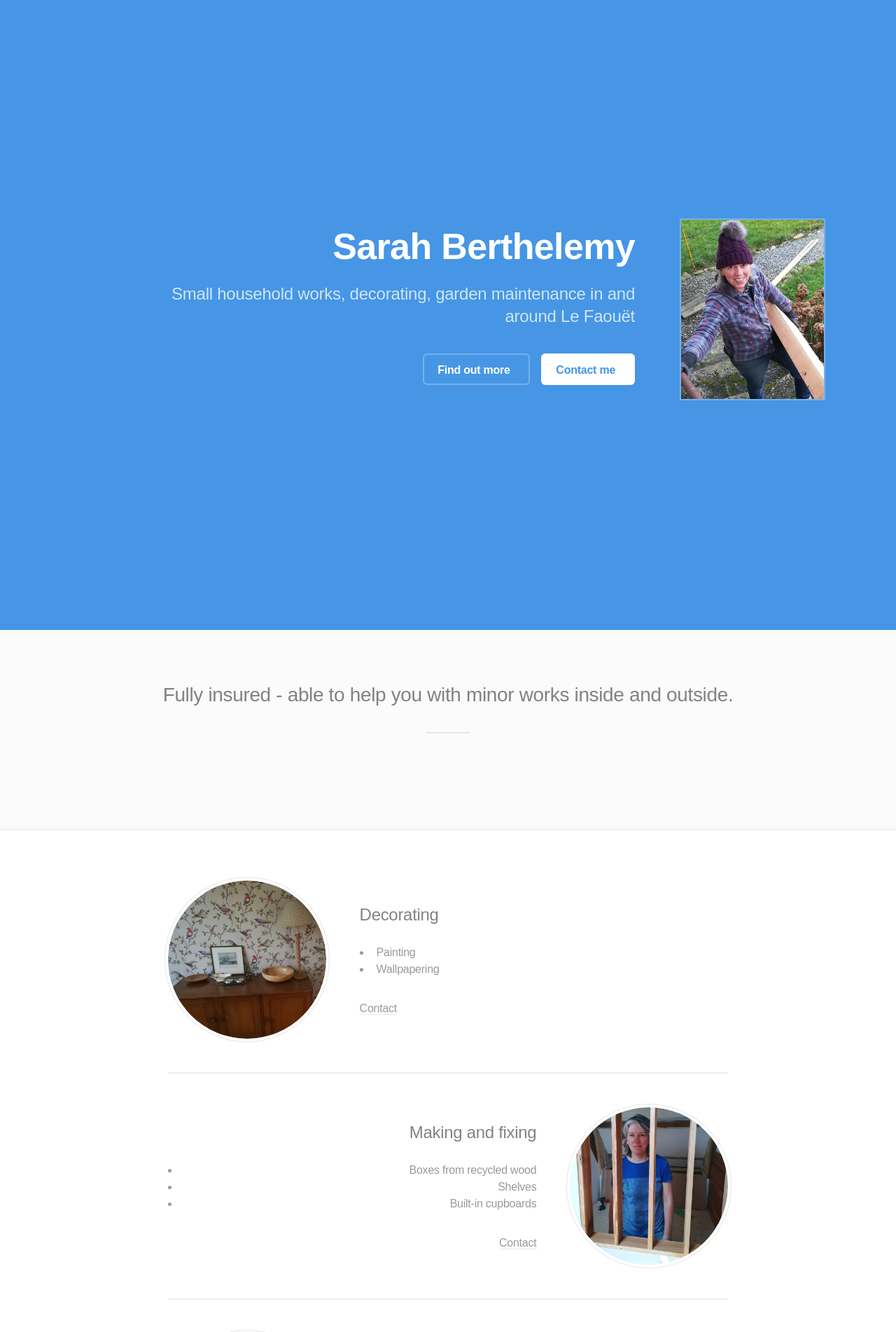
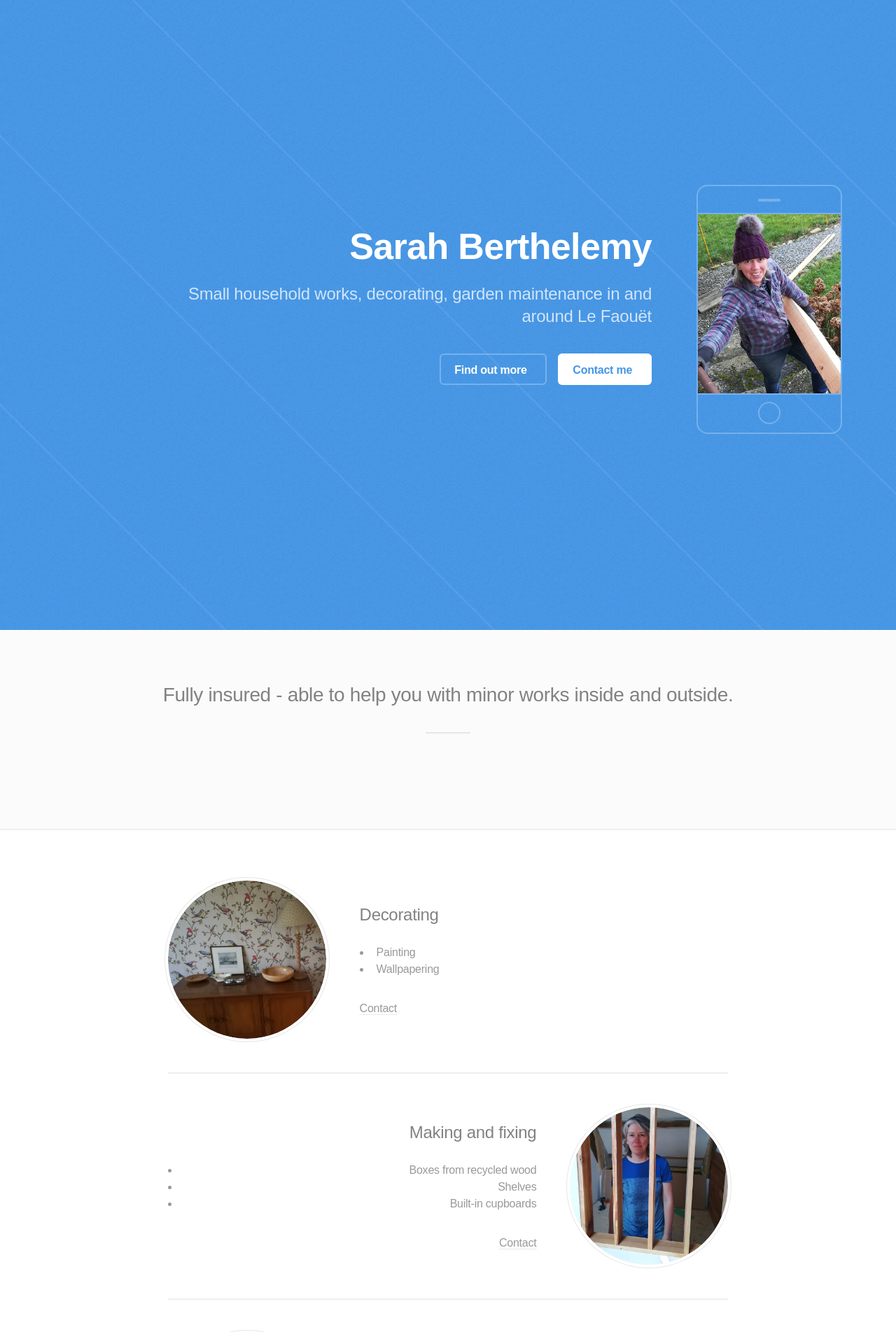
Before and after one commit to berthelemy/sarah.berthelemy.net, a Jekyll site: the page built from index.html, in a window 1280 px wide. Shown: the top 1903 px of the page at 70% size. Built offline with Jekyll 4.4.1, drawn with Linux system fonts in a browser that asks for light colours; nearby versions of some CDN libraries.

Commit message:
tweak css

```diff
--- a/assets/css/overrides.css
+++ b/assets/css/overrides.css
@@ -3,18 +3,20 @@
 	width: 80%;
 }
 
-.image.phone:before, .image.phone:after {
+/*.image.phone:before, .image.phone:after {
 				content: none;
 			}
 
 .image.phone {
 	margin-right: 3em;
 }
+*/
 
 p.caption {
 	font-size: 0.8em;
 }
 
-#header {
+/*#header {
 	background-image: none;
 }
+*/
```
